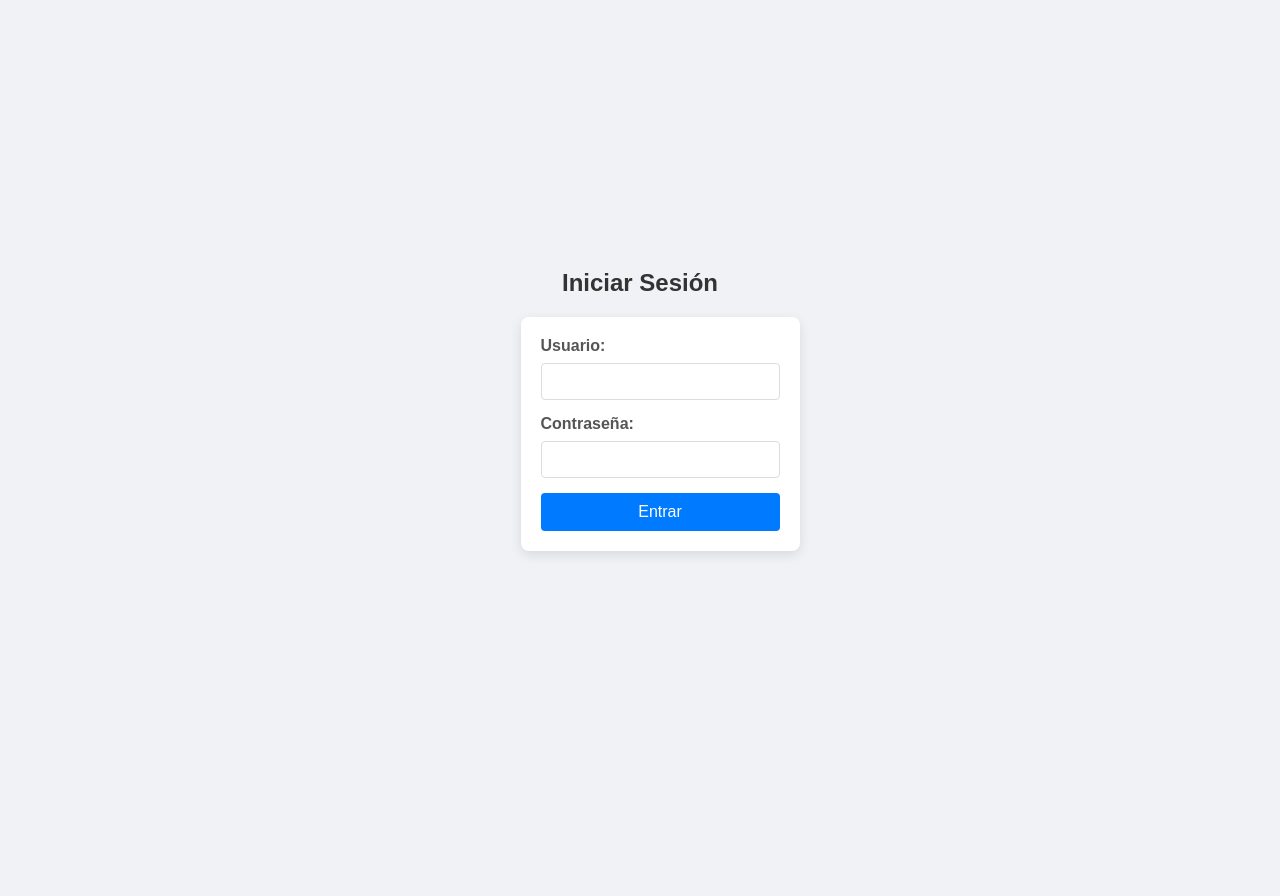
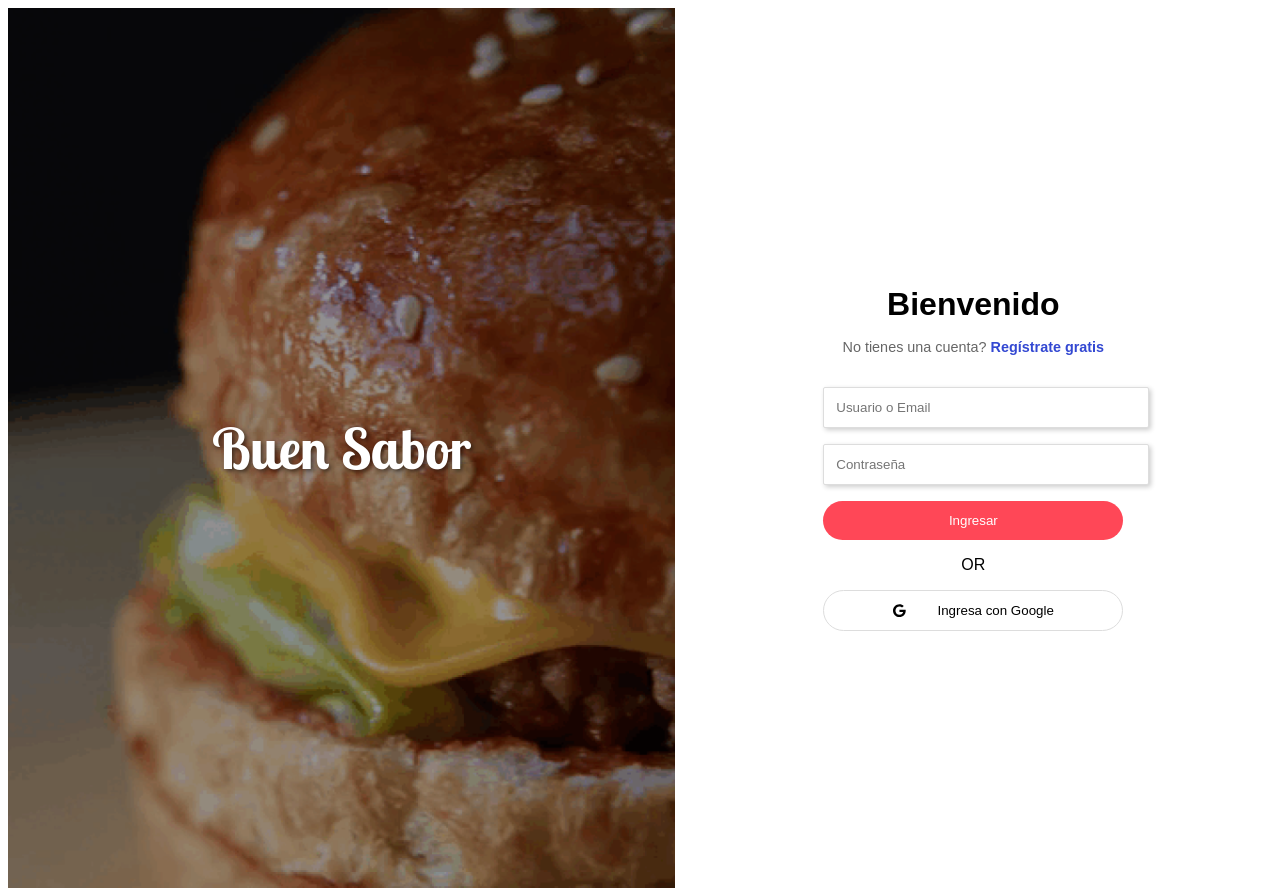
Before and after one commit to FrancoCastillo99/Tienda_online_LP3, a React (Vite) app in the folder front-end-ecommerce/: page / in a window 1280 px wide. Before the commit the page ends 800 px from the top, so only its background shows below. Built offline with nearby package versions, Linux system fonts and the light colour scheme.

Commit message:
Estilos Login

```diff
--- a/front-end-ecommerce/package.json
+++ b/front-end-ecommerce/package.json
@@ -10,6 +10,8 @@
     "preview": "vite preview"
   },
   "dependencies": {
+    "@fortawesome/free-brands-svg-icons": "^6.6.0",
+    "@fortawesome/react-fontawesome": "^0.2.2",
     "react": "^18.3.1",
     "react-dom": "^18.3.1",
     "react-router-dom": "^6.26.1"
--- a/front-end-ecommerce/src/Login.css
+++ b/front-end-ecommerce/src/Login.css
@@ -1,70 +1,127 @@
-body {
+@import url('https://fonts.googleapis.com/css2?family=Lobster+Two:wght@400;700&display=swap');
+
+
+.login-container {
+  display: flex;
+  height: 110vh;
   font-family: Arial, sans-serif;
-    background-color: #f0f2f5;
-    margin: 0;
-    padding: 0;
+}
+
+.image-section {
+  flex: 1.25;
+  background-image: url("./assets/HamburguesaLogin.png");
+  background-size: cover;
+  background-position: center;
+  position: relative;
+}
+
+.overlay {
+  position: absolute;
+  top: 0;
+  left: 0;
+  right: 0;
+  bottom: 0;
+  background-color: rgba(0, 0, 0, 0.4);
+}
+
+.logo-text {
+  position: absolute;
+  top: 50%;
+  left: 50%;
+  transform: translate(-50%, -50%);
+  color: white;
+  font-size: 3.5rem;
+  font-weight: bold;
+  text-shadow: 2px 2px 4px rgba(0,0,0,0.5);
+  font-family: 'Lobster Two';
+}
+
+.form-section {
+  flex: 1;
   display: flex;
+  flex-direction: column;
   justify-content: center;
   align-items: center;
-    height: 100vh;
+  padding: 2rem;
+  background-color: white;
 }
 
-  form {
-    background-color: white;
-    padding: 20px;
-    border-radius: 8px;
-    box-shadow: 0 4px 12px rgba(0, 0, 0, 0.1);
+.form {
   width: 100%;
-    max-width: 400px;
+  max-width: 300px;
 }
 
-  h2 {
+.title {
+  font-size: 2rem;
+  margin-bottom: 1rem;
   text-align: center;
-    margin-bottom: 20px;
-    color: #333;
 }
 
-  label {
-    display: block;
-    margin-bottom: 8px;
-    color: #555;
+.subtitle {
+  font-size: 0.9rem;
+  margin-bottom: 2rem;
+  text-align: center;
+  color: #666;
+}
+
+.input {
+  width: 100%;
+  padding: 0.75rem;
+  margin-bottom: 1rem;
+  border: 1px solid #ddd;
+  border-radius: 2px;
+  box-shadow: 2px 2px 5px rgba(0, 0, 0, 0.2);
+}
+
+.input:hover {
+  border-color: black;
+}
+
+.button {
+  width: 100%;
+  padding: 0.75rem;
+  background-color: #ff4757;
+  color: rgb(254, 254, 254);
+  border: none;
+  border-radius: 100px;
+  cursor: pointer;
+  transition: .3s ease background-color;
+}
+
+.button:hover {
+  background-color: rgb(251, 33, 70);
+
+}
+
+.or-text {
+  font-size: 1rem;
+  text-align: center;
+  margin: 1rem 0;
+  color: black;
+}
+
+.registration-link {
+  color: rgb(51, 72, 210);
+  text-decoration: none;
   font-weight: bold;
 }
 
-  input[type="text"],
-  input[type="password"] {
+.google-button {
   width: 100%;
-    padding: 10px;
-    margin-bottom: 15px;
+  padding: 0.75rem;
+  background-color: white;
   border: 1px solid #ddd;
-    border-radius: 4px;
-    box-sizing: border-box;
+  border-radius: 100px;
+  display: flex;
+  align-items: center;
+  justify-content: center;
+  cursor: pointer;
 }
 
-  input[type="text"]:focus,
-  input[type="password"]:focus {
-    border-color: #007bff;
-    outline: none;
+.google-button:hover {
+  border: 1px solid black;
 }
 
-  button {
-    width: 100%;
-    padding: 10px;
-    background-color: #007bff;
-    color: white;
-    border: none;
-    border-radius: 4px;
-    font-size: 16px;
-    cursor: pointer;
-    transition: background-color 0.3s ease;
+.google-icon {
+  margin-right: 2rem;
 }
-
-  button:hover {
-    background-color: #0056b3;
-  }
-
-  p {
-    text-align: center;
-    color: red;
-    margin-top: 10px;
-  }
--- a/front-end-ecommerce/src/Login.jsx
+++ b/front-end-ecommerce/src/Login.jsx
@@ -1,5 +1,7 @@
 import React, { useState } from 'react';
 import { useNavigate } from 'react-router-dom';
+import { FontAwesomeIcon } from '@fortawesome/react-fontawesome';
+import { faGoogle } from '@fortawesome/free-brands-svg-icons';
 import './Login.css';
 
 function Login() {
@@ -25,30 +27,50 @@ function Login() {
   };
 
   return (
+    <div className="login-container">
+      <div className="image-section">
+        <div className="overlay"></div>
+        <div className="logo-text">Buen Sabor</div>
+      </div>
+      <div className="form-section">
+        <div className="form">
+          <h1 className="title">Bienvenido</h1>
+
           <div>
-      <h2>Iniciar Sesión</h2>
+             <p className="subtitle">No tienes una cuenta?
+             <a className='registration-link' href="/register"> Regístrate gratis</a></p>
+          </div>
+
           <form onSubmit={handleLogin}>
-        <div>
-          <label>Usuario:</label>
             <input
+              className="input"
               type="text"
+              placeholder="Usuario o Email"
               value={username}
               onChange={(e) => setUsername(e.target.value)}
               required
             />
-        </div>
-        <div>
-          <label>Contraseña:</label>
             <input
+              className="input"
               type="password"
+              placeholder="Contraseña"
               value={password}
               onChange={(e) => setPassword(e.target.value)}
               required
             />
+            <button className="button" type="submit">Ingresar</button>
+            {error && <p style={{ color: 'red', textAlign: 'center', marginTop: '1rem' }}>{error}</p>}
+          </form>
+
+          <p className="or-text">OR</p>
+
+          <button className="google-button">
+            <FontAwesomeIcon icon={faGoogle} className="google-icon" />
+            Ingresa con Google
+          </button>
+
         </div>
-        <button type="submit">Entrar</button>
-        {error && <p style={{ color: 'red' }}>{error}</p>}
-      </form>
+      </div>
     </div>
   );
 }
```
Also changed, not shown: front-end-ecommerce/src/assets/HamburguesaLogin.png (added), 1 other file (tests, documents, lock files or other folders). Lines whose indentation alone changed are shown as unchanged.
